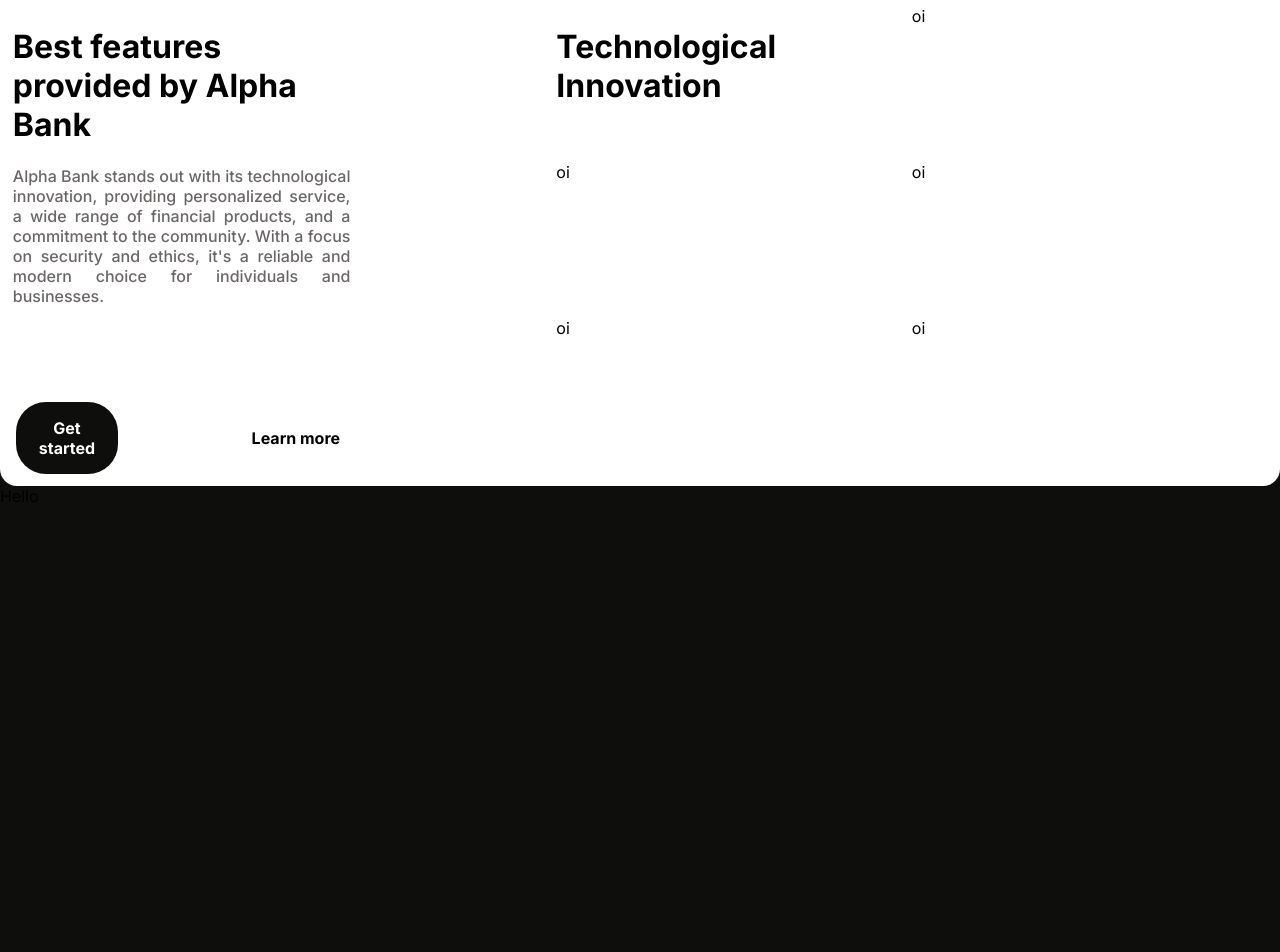
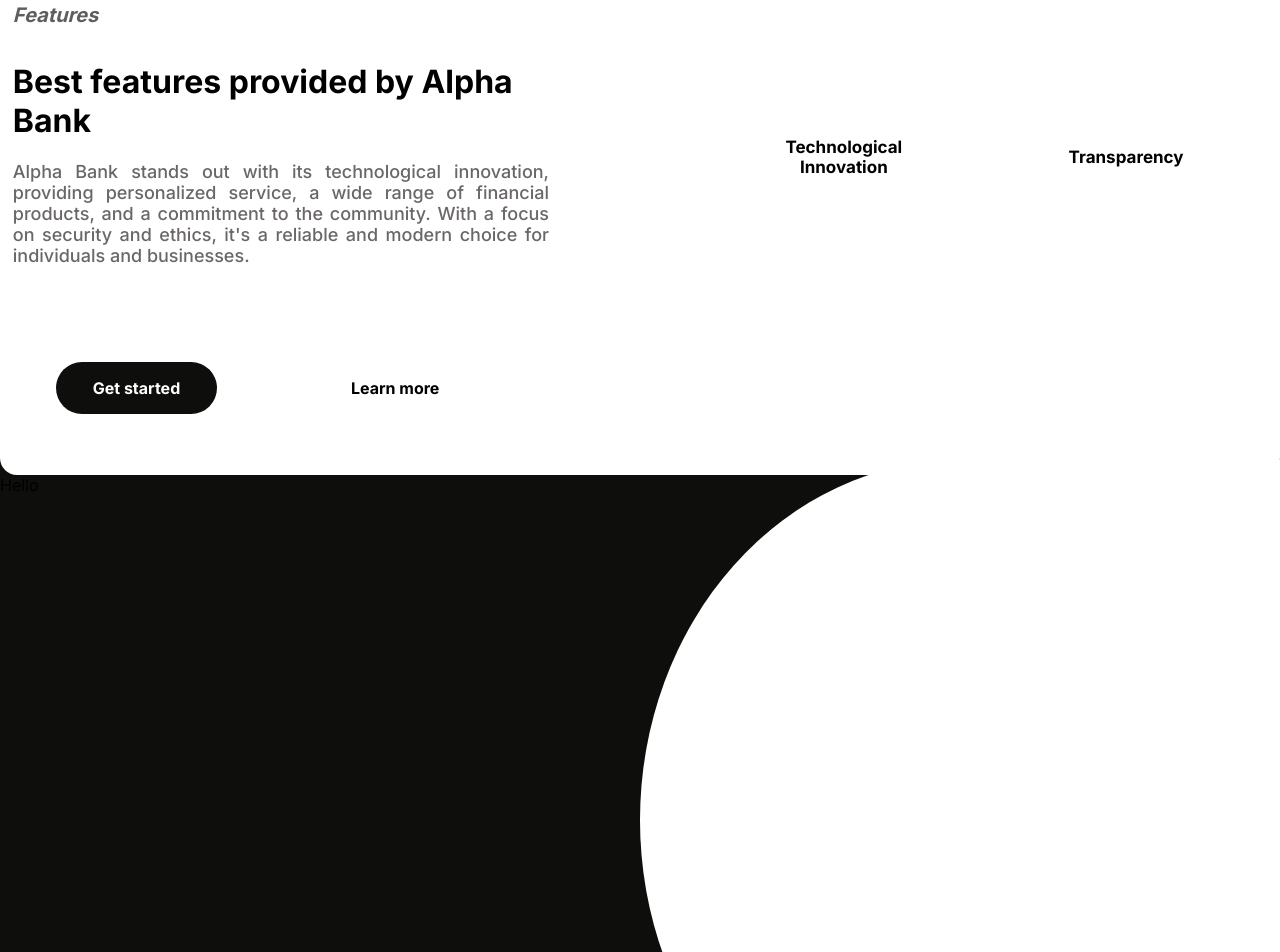
Before and after one commit to giifiuza/alphabank-FrontEnd, a React (Create React App) app: page / in a window 1280 px wide. Shown: the part 1140-2092 px from the top of the page. Before the commit the page ends 1646 px from the top, so only its background shows below. Built offline with nearby package versions, Linux system fonts and the light colour scheme.

Commit message:
fastbank commit

```diff
--- /dev/null
+++ b/src/components/Download/index.jsx
@@ -0,0 +1,11 @@
+import React from 'react'
+import './style.css'
+
+function Download() {
+    return (
+        <span class="dot"></span>
+
+    )
+}
+
+export default Download
--- /dev/null
+++ b/src/components/Download/style.css
@@ -0,0 +1,10 @@
+.dot {
+    position: absolute;
+    left: 75%;
+    top: 245%;
+    transform: translate(-50%, -50%);
+    height: 90%;
+    width: 50%;
+    border-radius: 50% 0px 0 50%;
+    background-color: #fff;
+}
--- a/src/components/Freatures/index.jsx
+++ b/src/components/Freatures/index.jsx
@@ -18,16 +18,18 @@
           </div>
           <div className='freatures-options'>
             <div className='item'>
-              <h1>Technological Innovation</h1>
-              <p>pipipi popopo popopo popop popop opop opo popo </p>
+              <div>
+                <h1>Technological Innovation</h1>
+                <p>Empowering your finances through cutting-edge technology. Experience banking innovation at its best. </p>
+              </div>
             </div>
-            <div className='item'>oi</div>
-            <div className='item'>oi</div>
-            <div className='item'>oi</div>
-            <div className='item'>oi</div>
-            <div className='item'>oi</div>
+            <div className='item'>
+              <div>
+                <h1>Transparency</h1>
+                <p> We disclose every step to strengthen your relationship with money. Your bank, your clear vision of the future.</p>
+              </div>
+            </div>
           </div>
-
         </div>
       </div>
     </div>
--- a/src/components/Freatures/style.css
+++ b/src/components/Freatures/style.css
@@ -16,13 +16,14 @@
   color:#615d5d;
   font-size: 20px;
   font-style: italic;
+  margin-top: 3rem;
 }
-
 
 .middle{
   display: grid;
-  grid-template-columns: 1fr 2fr;
-  column-gap: 15%;
+  grid-template-columns: 1fr 1fr;
+  column-gap: 10%;
+  margin-bottom: 3rem;
 }
 
 .btns{
@@ -58,6 +59,7 @@
 .text-freatures{
   margin-right: 5%;
 }
+
 .text-freatures h1{
   color: #000;
   font-family: 'Inter';
@@ -71,30 +73,56 @@
   font-weight: 500;
   text-align: justify;
   margin-bottom: 6rem;
+  font-size: 18px;
 }
 
 .freatures-options{
   display: grid;
   grid-template-columns: 1fr 1fr ;
-  grid-template-rows: 1fr 1fr 1fr;
-
+  grid-template-rows: 1fr ;
+  align-items: center;
   justify-content: center;
+  justify-items: center;
 }
 
 .item{
   background-color: #fff;
-  display: block;
+  display: flex;
+  flex-direction: column;
+  justify-content: center;
+  text-align: center;
+  align-items: center;
+  border-radius: 30px;
+  padding: 50px;
   width: 50%;
-  border-radius: 30px;
+  height: 50%;
+}
 
+.item h1 {
+  transform: translate(0%, 50%);
+  transition: all ease-in 0.1s;
+  font-size: 17px;
+}
+
+.item:hover h1{
+  transform: translate(0%, 0%);
+  transition: all ease-in 0.1s;
+  color: #fff;
 }
 
 .item p{
-  display:none ;
+  opacity: 0;
+  color: #FFF;
+  transition: all ease-in 0.1s;
+  text-align: justify;
 }
 
 .item:hover{
-  display: block;
   background-color: #000;
   color: #fff;
+  transition: all ease-in 0.1s;
 }
+
+.item:hover p {
+  opacity: 1;
+}
--- a/src/index.css
+++ b/src/index.css
@@ -6,8 +6,3 @@
   background-color: #0E0E0C;
   font-family: 'Inter';
 }
-
-code {
-  font-family: source-code-pro, Menlo, Monaco, Consolas, 'Courier New',
-    monospace;
-}
--- a/src/pages/Home.js
+++ b/src/pages/Home.js
@@ -5,6 +5,7 @@
 import Numbers from '../components/Numbers/index'
 import Freatures from '../components/Freatures/index'
 import Phone from '../components/Phone'
+import Download from '../components/Download'
 
 function Home() {
   return (
@@ -15,6 +16,7 @@
         <Numbers/>
         <Freatures/>
         <Phone />
+        <Download />
     </>
 
   )
```
